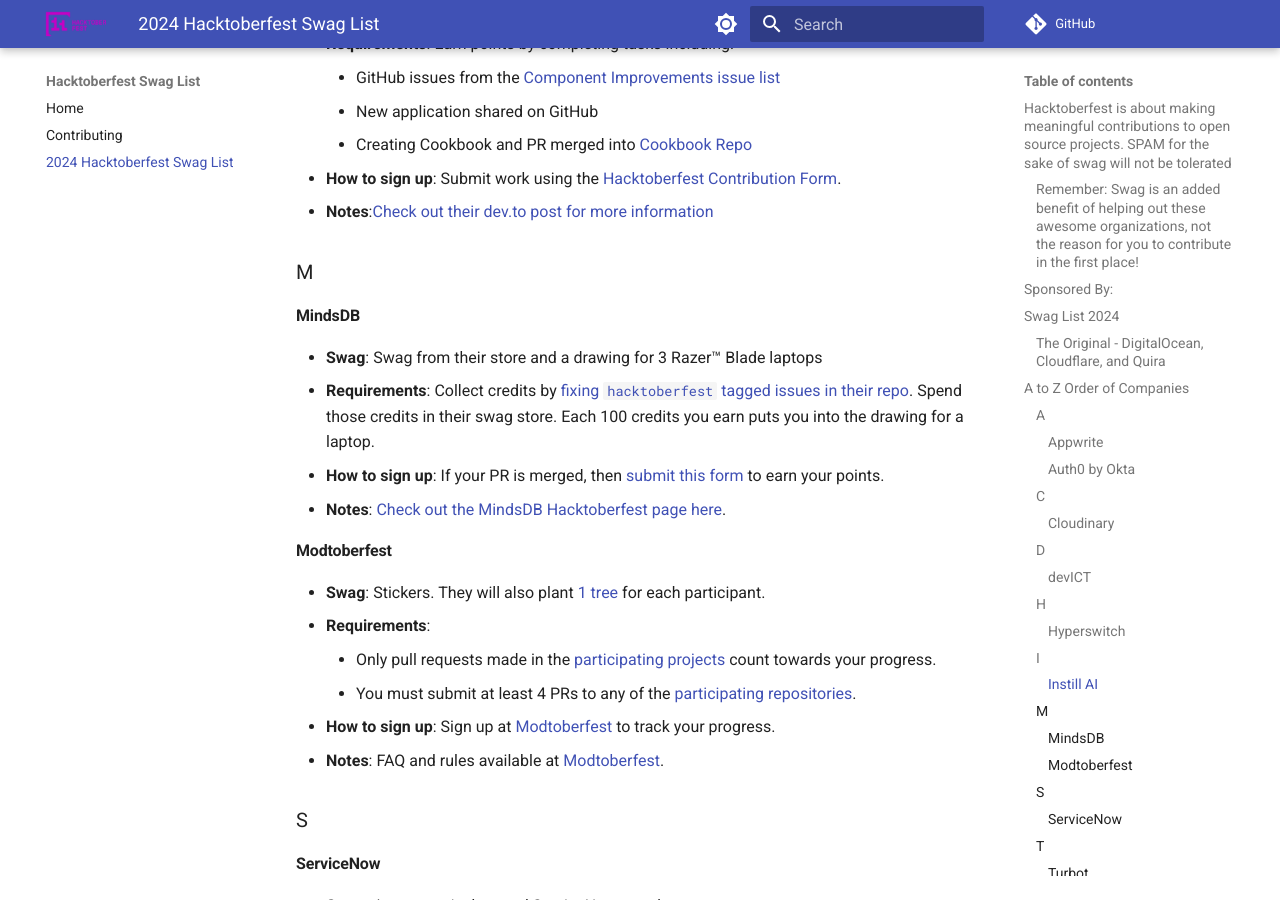
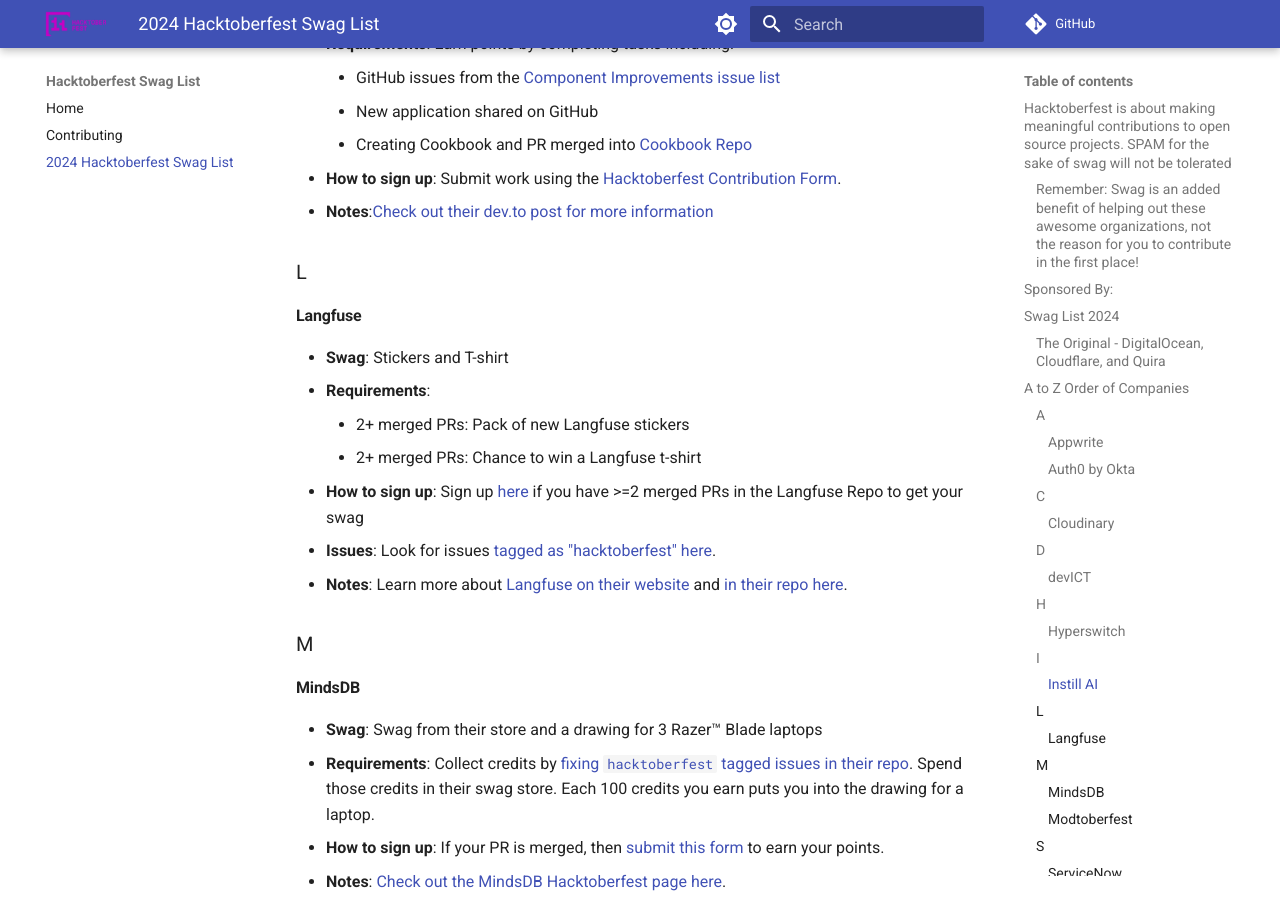
Before and after one commit to crweiner/hacktoberfest-swag-list, an MkDocs documentation site: the page built from docs/list.md, in a window 1280 px wide and 900 px high, scrolled down 2931 px. Built offline with MkDocs 1.6.1 and Material for MkDocs 9.7.7, drawn with Linux system fonts in a browser that asks for light colours; plug-ins that fetch from the network failed and are left out; comment, search, counter and statistics services are not loaded.

Commit message:
Add Langfuse Hacktoberfest 2024 Swag (#897)
* Add Langfuse Hacktoberfest Swag

---------

Co-authored-by: Chandler Weiner <chandler@chandlerweiner.com>

```diff
--- a/docs/list.md
+++ b/docs/list.md
@@ -93,6 +93,18 @@
 - **How to sign up**: Submit work using the [Hacktoberfest Contribution Form](https://forms.gle/YzM5gKVDrjQcJwvD7).
 - **Notes**:[Check out their dev.to post for more information](https://dev.to/shihchun-h/announcing-instill-ais-tentaculous-hacktoberfest-2024-3991)
 
+### L
+
+#### **Langfuse**
+
+- **Swag**: Stickers and T-shirt
+- **Requirements**:
+    - 2+ merged PRs: Pack of new Langfuse stickers
+    - 2+ merged PRs: Chance to win a Langfuse t-shirt
+- **How to sign up**: Sign up [here](https://docs.google.com/forms/d/e/1FAIpQLSe_GNazlvZSkHJ-WdnWOCfplZULY3GTOzCBwZgX7X_mLjlK2A/viewform) if you have >=2 merged PRs in the Langfuse Repo to get your swag
+- **Issues**: Look for issues [tagged  as "hacktoberfest" here](https://github.com/langfuse/langfuse/issues?q=is%3Aissue+is%3Aopen+label%3Ahacktoberfest).
+- **Notes**: Learn more about [Langfuse on their website](https://langfuse.com/) and [in their repo here](https://github.com/langfuse/langfuse-docs/issues/827).
+
 ### M
 
 #### **MindsDB**
```
